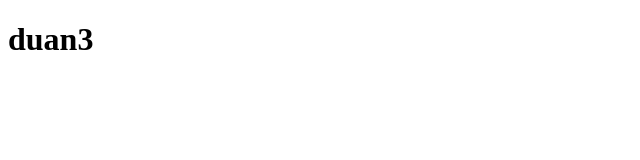
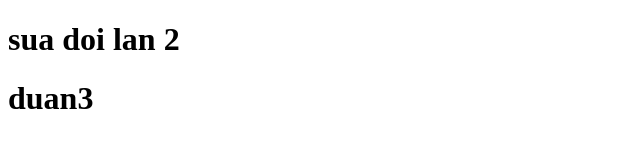
Before and after one commit to khoi4123/duan3, a plain HTML site: page index.html in a window 1280 px wide. Shown: the whole page, without its empty margins (0-640 px from the left). Drawn offline with Linux system fonts and the light colour scheme.

Commit message:
sua doi lan 3

```diff
--- a/index.html
+++ b/index.html
@@ -4,6 +4,7 @@
     <meta charset="UTF-8">
     <meta name="viewport" content="width=device-width, initial-scale=1.0">
     <title>duan3</title>
+    <h1>sua doi lan 2</h1>
 </head>
 <body>
     <h1>duan3</h1>
```
